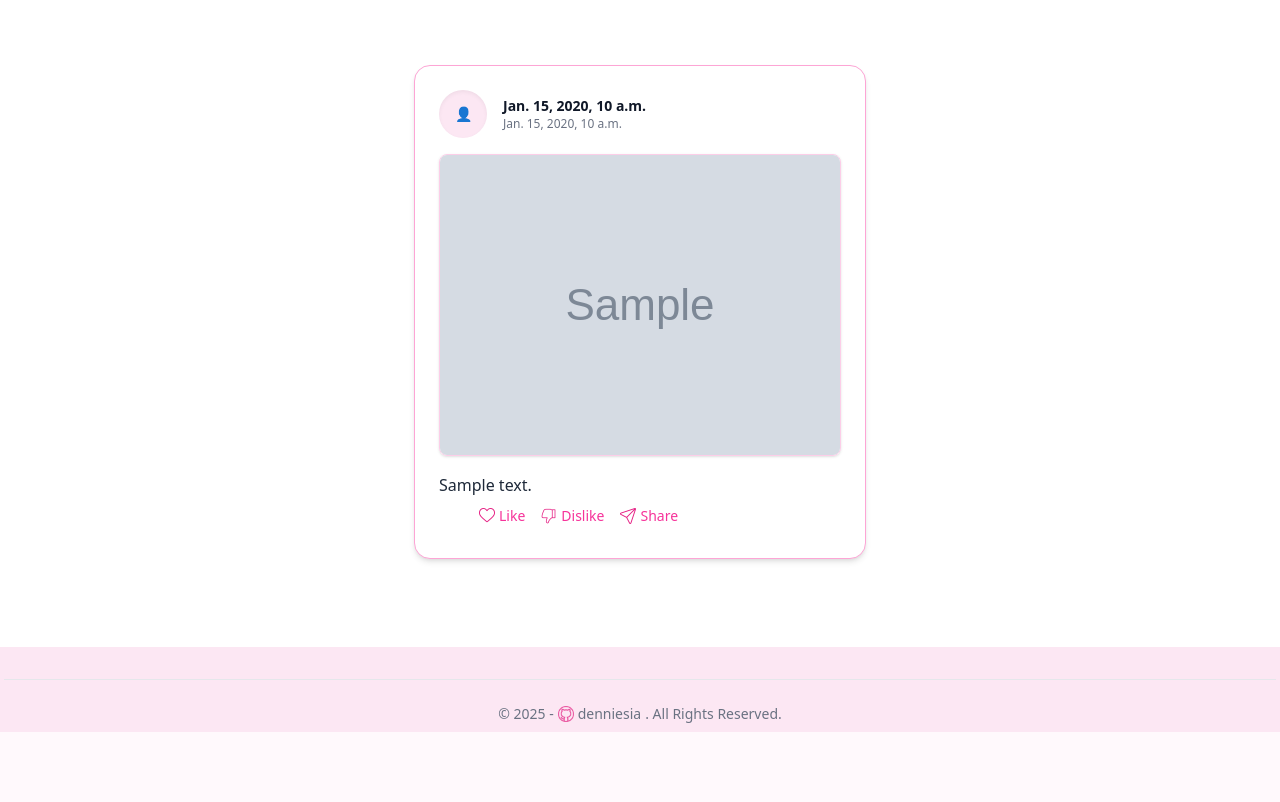
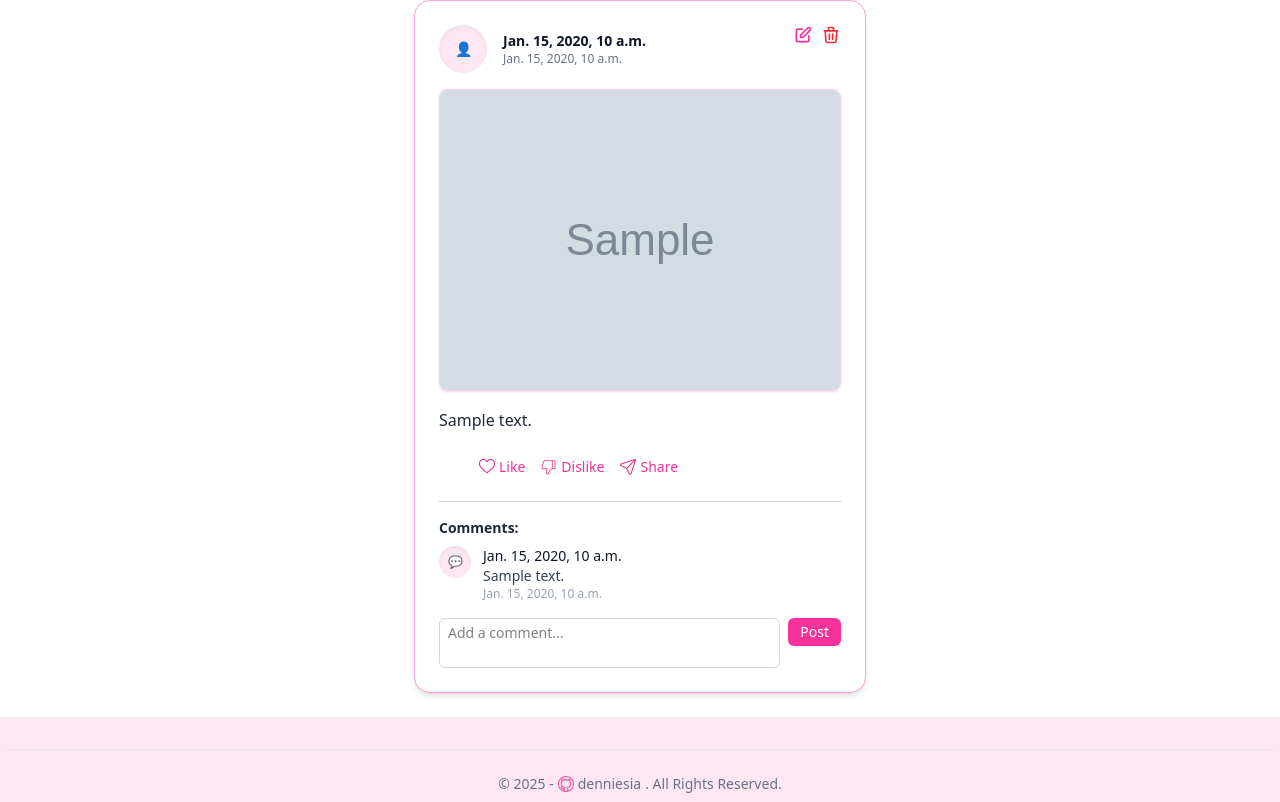
Before and after one commit to denniesia/beaunity, a Django app: template templates/post/post-details.html in a window 1280 px wide. Shown: the part 68-870 px from the top of the page. Before the commit the page ends 800 px from the top, so only its background shows below. Run offline with Django 5.2, Linux system fonts and the light colour scheme; the template is opened without the code that fills it: most values are stand-ins (such as "Sample title", 1, 10 or a date in 2020); grey boxes marked "Sample" are stand-in pictures; style sheets or scripts are compiled from the project's sources; some libraries are stand-ins or nearby versions.

Commit message:
fix: layout changes post-details

```diff
--- a/templates/category/category-overview.html
+++ b/templates/category/category-overview.html
@@ -16,8 +16,8 @@
         Create New
         </a>
     </div>
+
     {% for category in  object_list %}
-
     <!-- Category List -->
     <div class="space-y-4">
       <!-- Category Item  -->
--- a/templates/post/post-details.html
+++ b/templates/post/post-details.html
@@ -2,58 +2,95 @@
 {% load static %}
 
 {% block content %}
-<div class=" max-w-screen-xl mx-auto">
-        <!-- Forum Post Container -->
-        <div class="forum-post bg-white rounded-2xl shadow-md border border-pink-300 p-6 mb-6 transition hover:shadow-lg">
+
+<div class="max-w-screen-xl mx-auto">
+    <!-- Unified Forum Post & Comments Container -->
+    <div class="bg-white rounded-2xl shadow-md border border-pink-300 p-6 mb-6 transition hover:shadow-lg">
 
         <!-- User Info Header -->
         <div class="flex items-start justify-between mb-4">
             <div class="flex items-center space-x-4">
-                    <!-- User Avatar Placeholder -->
                 <div class="w-12 h-12 rounded-full bg-pink-100 flex items-center justify-center text-pink-600 font-semibold text-sm shadow-inner">
                     <span>👤</span>
                 </div>
-
                 <div>
                     <p class="text-sm font-semibold text-gray-900">{{ post.created_by }}</p>
                     <p class="text-xs text-gray-500">{{ post.created_at }}</p>
                 </div>
             </div>
+            <!-- Edit and Delete Icons -->
+            <div class="flex gap-2">
+                <a class="text-pink-500 hover:text-pink-700" href="">
+                    <svg xmlns="http://www.w3.org/2000/svg" class="h-5 w-5" fill="none" viewBox="0 0 24 24" stroke="currentColor">
+                        <path stroke-linecap="round" stroke-linejoin="round" stroke-width="2" d="M11 5H6a2 2 0 00-2 2v11a2 2 0 002 2h11a2 2 0 002-2v-5m-1.414-9.414a2 2 0 112.828 2.828L11.828 15H9v-2.828l8.586-8.586z" />
+              </svg>
+            </a>
+            <a class="text-red-500 hover:text-red-700" href="">
+              <svg xmlns="http://www.w3.org/2000/svg" class="h-5 w-5" fill="none" viewBox="0 0 24 24" stroke="currentColor">
+                <path stroke-linecap="round" stroke-linejoin="round" stroke-width="2" d="M19 7l-.867 12.142A2 2 0 0116.138 21H7.862a2 2 0 01-1.995-1.858L5 7m5 4v6m4-6v6m1-10V4a1 1 0 00-1-1h-4a1 1 0 00-1 1v3M4 7h16" />
+              </svg>
+            </a>
+          </div>
         </div>
 
-            <!-- Banner (Optional) -->
+        <!-- Optional Banner -->
         {% if post.banner %}
         <div class="flex justify-center mb-4">
-                <img src="{{ post.banner}}" alt="Post Banner" class=" rounded-lg object-cover shadow-sm border border-pink-200"  style="max-width: 450px; max-height: 450">
+            <img src="{{ post.banner }}" alt="Post Banner" class="rounded-lg object-cover shadow-sm border border-pink-200" style="max-width: 450px; max-height: 450px;">
         </div>
         {% endif %}
 
         <!-- Post Content -->
-            <div class="text-gray-800 text-base leading-relaxed">
+        <div class="text-gray-800 text-base leading-relaxed mb-4">
             {{ post.content }}
         </div>
-        <!-- Interaction buttons -->
-        <div class="flex items-center text-pink-500 space-x-4 text-sm pl-10 ">
+
+        <!-- Interaction Buttons -->
+        <div class="flex items-center text-pink-500 space-x-4 text-sm pl-10 mb-4">
             <a class="flex items-center text-2xs cursor-pointer gap-1 py-2">
-                <img src="{% static 'common/like.png' %}">
-                Like
+                <img src="{% static 'common/like.png' %}"> Like
             </a>
-
-                <!-- Dislike Button -->
-            <a class="flex items-center  text-2xs cursor-pointer gap-1 py-2">
-                <img src="{% static 'common/dislike.png' %}">
-                Dislike
+            <a class="flex items-center text-2xs cursor-pointer gap-1 py-2">
+                <img src="{% static 'common/dislike.png' %}"> Dislike
             </a>
-
-            <!-- Share Button -->
             <a class="flex items-center text-2xs cursor-pointer gap-1 py-2">
-                <img src="{% static 'common/share.png' %}">
-                Share
+                <img src="{% static 'common/share.png' %}"> Share
             </a>
         </div>
 
+        <!-- Divider -->
+        <hr class="border-t border-gray-300 my-4">
+
+        <!-- Comments Section -->
+        <p class="text-sm font-semibold text-gray-800 mb-2">Comments:</p>
+
+        {% for comment in post.comments.all %}
+        <div class="flex gap-3 items-start mb-3">
+            <div class="w-8 h-8 rounded-full bg-pink-100 flex items-center justify-center text-pink-600 text-xs shadow-inner">
+                💬
+            </div>
+            <div class="flex-1 text-sm">
+                <p class="font-medium text-gray-900">{{ comment.created_by }}</p>
+                <p class="text-gray-700">{{ comment.content }}</p>
+                <p class="text-xs text-gray-400">{{ comment.created_at }}</p>
+            </div>
+        </div>
+        {% empty %}
+        <p class="text-xs text-gray-500">No comments yet. Be the first to comment!</p>
+        {% endfor %}
+
+        <!-- Add Comment Form -->
+        <form method="post" action="#" class="mt-4">
+            {% csrf_token %}
+            <div class="flex items-start gap-2">
+                <textarea name="content" rows="2" class="w-full text-sm border border-gray-300 rounded-md px-2 py-1 focus:outline-none focus:ring-1 focus:ring-pink-400 resize-none" placeholder="Add a comment..."></textarea>
+                <button type="submit" class="bg-pink-500 text-white px-3 py-1 rounded-md text-sm hover:bg-pink-600 transition">Post</button>
+            </div>
+        </form>
     </div>
 </div>
 
 
+
+
 {% endblock %}
```
Lines whose indentation alone changed are shown as unchanged.
